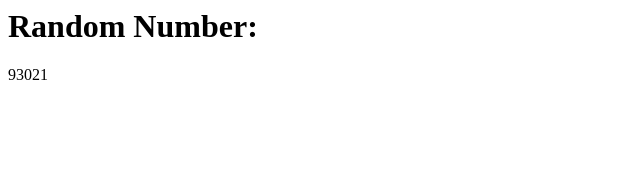
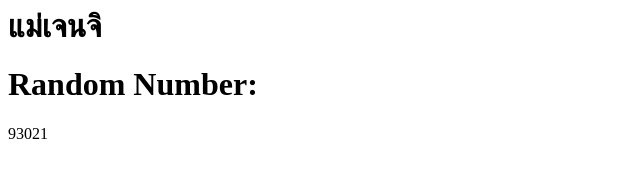
Before and after one commit to typhoon28/lottery-random, a plain HTML site: page index.html in a window 1280 px wide. Shown: the whole page, without its empty margins (0-640 px from the left). Drawn offline with Linux system fonts and the light colour scheme.

Commit message:
Update index.html

```diff
--- a/index.html
+++ b/index.html
@@ -3,6 +3,7 @@
     <title>Random Number Generator</title>
   </head>
   <body>
+    <h1>แม่เจนจิ</h1>
     <h1>Random Number:</h1>
     <p id="number">
       <script>
```
